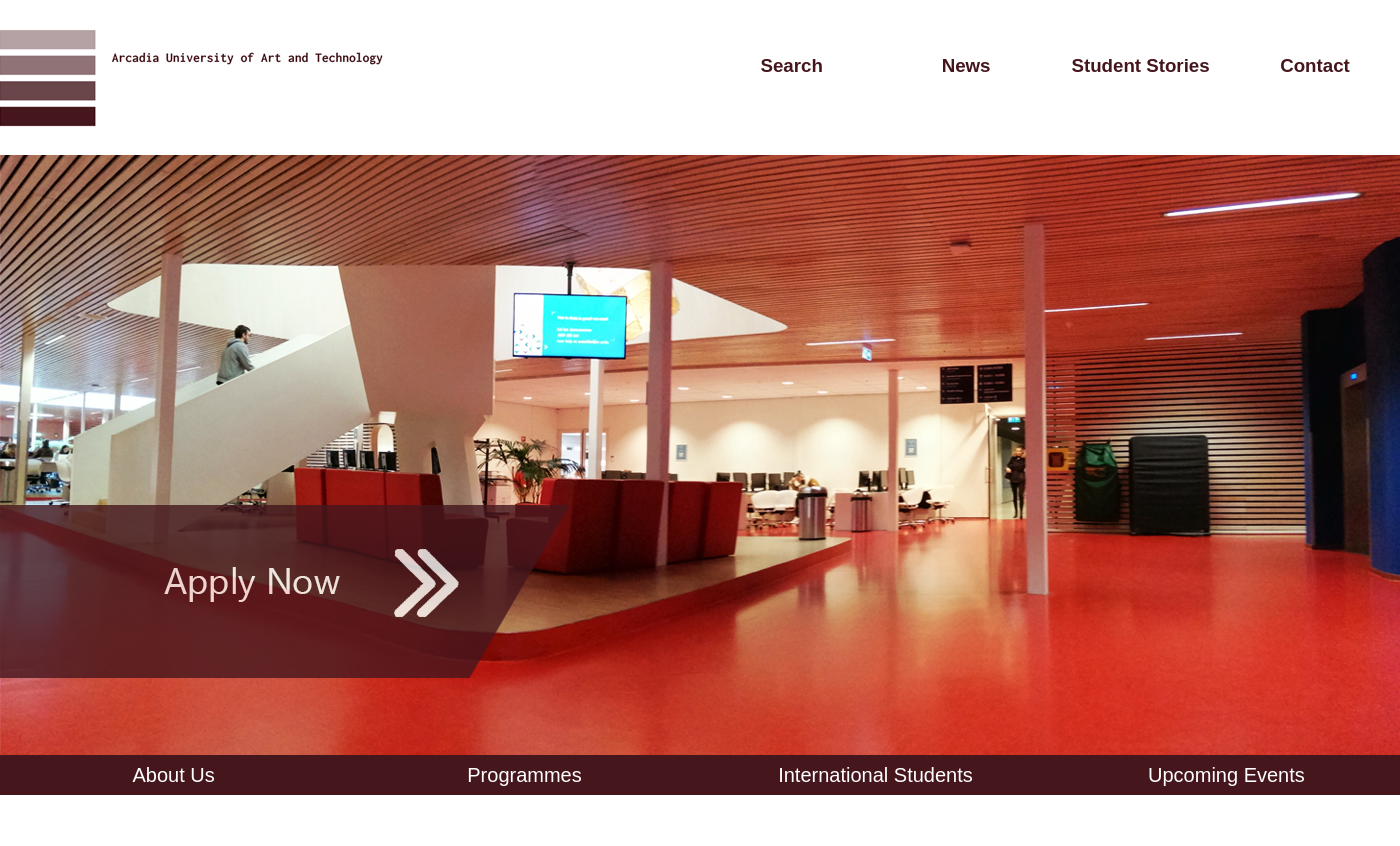
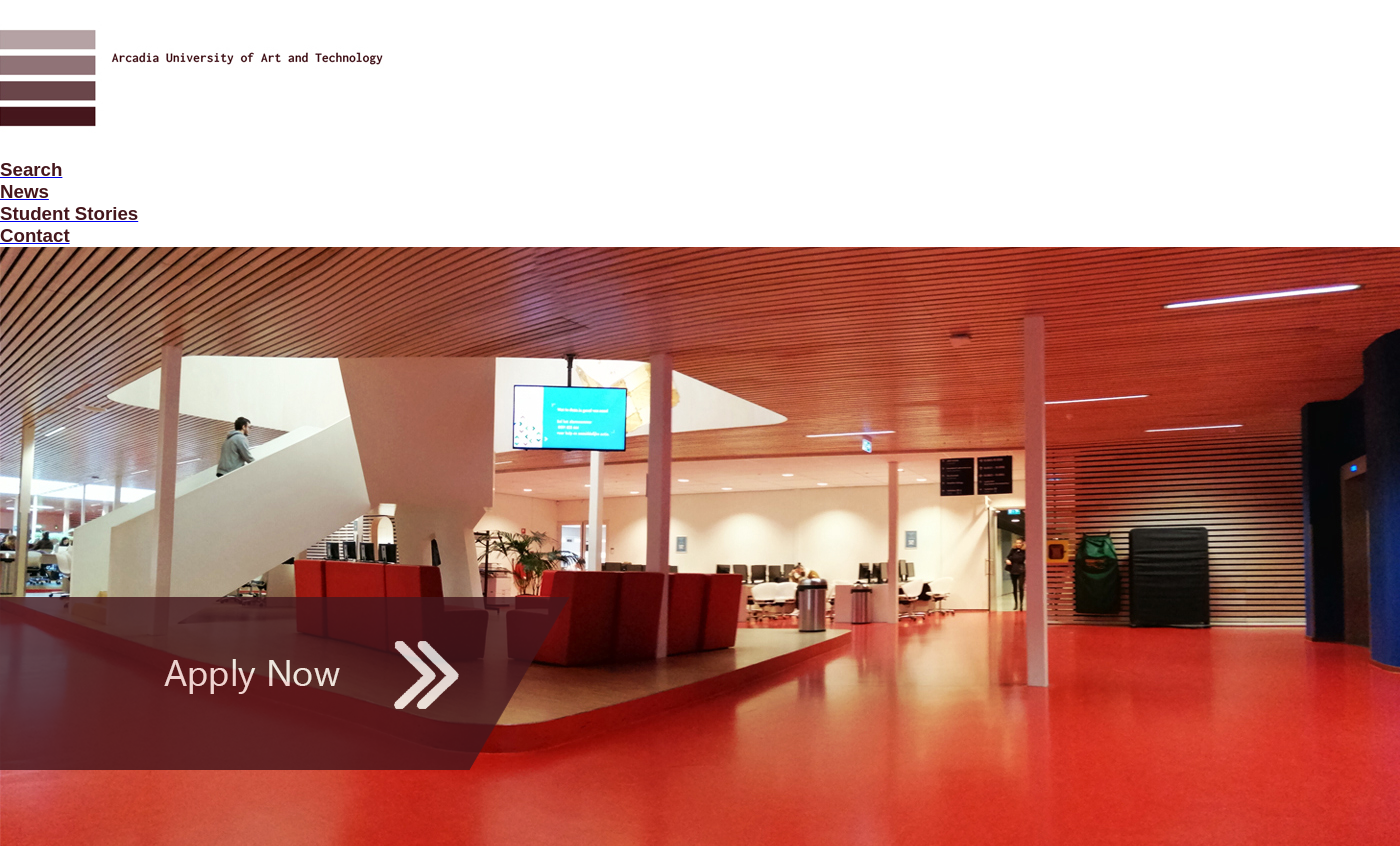
Before and after one commit to jonathanmohamed/IT1F2, a PHP site: page /Slide/index.html in a window 1400 px wide. Shown: the top 846 px of the page. Before the commit the page ends 795 px from the top, so only its background shows below. Run offline with PHP 8.4, Linux system fonts and the light colour scheme.

Commit message:
Update style.css

```diff
--- a/Slide/style.css
+++ b/Slide/style.css
@@ -16,42 +16,6 @@ p,h1,h2,h3,ul{
 	width:1400px;
 	height:auto;
 	margin: 5px auto;
-}
-
-.header{
-	width:100%;
-	height:150px;
-}
-.logo{
-	float:left;
-	height:100%;
-
-}
-.logo-img{
-	/*makes the image the height of the header*/
-	height:100%;
-	width:auto;
-}
-.buttonlist1{
-	float:right;
-	max-margin-left:556px;
-	margin-left:auto;
-}
-.button{
-	color:brown;
-	/*determines position of the buttons*/
-	display: inline-block;
-    width: 150px;
-    margin: 10px;
-    text-align: center;
-	margin-top:50px;
-	text-decoration:none;
-
-
-}
-.button:hover{
-	/*underline text in buttons when hovering over it*/
-	text-decoration:underline;
 }
 
 #slide
```
